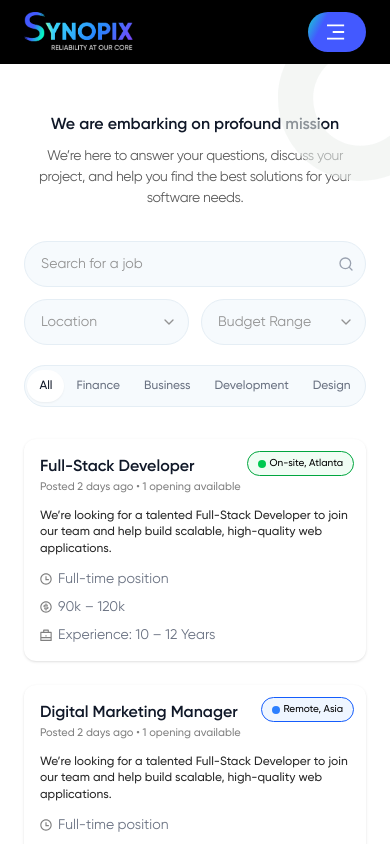
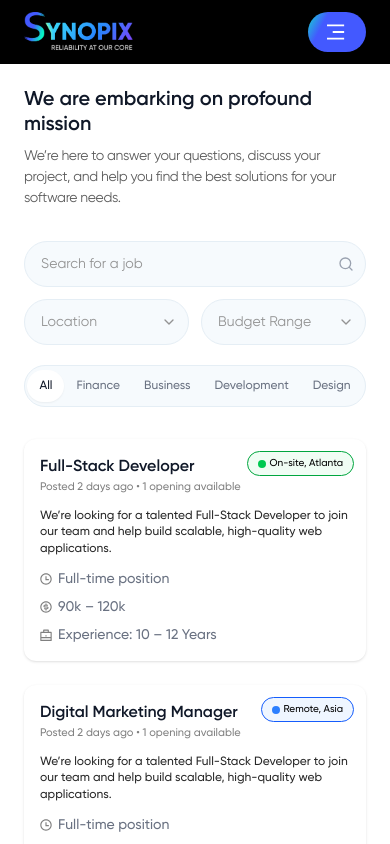
Before and after one commit to AjaySaini18/newWebsite, a React (Vite) app: page /careers in a window 390 px wide. Shown: the top 844 px of the page. Built offline with nearby package versions, Linux system fonts and the light colour scheme.

Commit message:
Team Page , Insight page Completed with responsiveness

```diff
--- a/src/components/JobCard.jsx
+++ b/src/components/JobCard.jsx
@@ -43,15 +43,15 @@ const JobCard = ({
 
       {/* Job Info */}
       <div className="flex flex-col sm:flex-row sm:flex-wrap gap-2 sm:gap-4 text-sm text-gray-500">
-        <span className="flex items-center gap-1.5">
+        <span className="flex items-center font-medium gap-1.5">
           <img src="/assets/fulltime.svg" alt="Full time" className="w-3 h-3" />
           {type}
         </span>
-        <span className="flex items-center gap-1.5">
+        <span className="flex items-center font-medium gap-1.5">
           <img src="/assets/dollar.svg" alt="Salary" className="w-3 h-3" />
           {salary}
         </span>
-        <span className="flex items-center gap-1.5">
+        <span className="flex items-center font-medium gap-1.5">
           <img src="/assets/experience.svg" alt="Experience" className="w-3 h-3" />
           Experience: {experience}
         </span>
--- a/src/components/JobsSection.jsx
+++ b/src/components/JobsSection.jsx
@@ -65,12 +65,12 @@ const JobsSection = () => {
   };
 
   return (
-    <section className="relative mt-16 bg-white py-12 px-6 md:px-12 lg:px-24 font-gilroy">
+    <section className="relative mt-16 bg-white py-6 lg:py-12 px-6 md:px-12 lg:px-24 font-gilroy">
       {/* Circle vector at top right */}
       <img
         src="/assets/Ellipse 2.svg"
         alt="circle"
-        className="absolute -mt-12 top-0 right-0 w-28 md:w-40 opacity-85 pointer-events-none"
+        className="hidden sm:block absolute -mt-12 top-0 right-0 w-28 md:w-40 opacity-85 pointer-events-none"
       />
 
       {/* Heading */}
@@ -81,14 +81,14 @@ const JobsSection = () => {
         viewport={{ once: true, amount: 0.3 }}
       >
         <motion.h2
-          className="sm:text-xl md:text-2xl lg:text-4xl font-semibold text-gray-900 leading-relaxed"
+          className="text-left md:text-center  text-xl md:text-2xl lg:text-4xl font-semibold text-gray-900 leading-tight"
           variants={fadeUp}
           custom={1}
         >
           We are embarking on profound mission
         </motion.h2>
         <motion.p
-          className="text-[#5C5C5C] text-sm lg:text-[15px] leading-normal tracking-tight max-w-lg  mx-auto md:mx-0 mt-2"
+          className="text-left md:text-center text-[#5C5C5C] text-sm lg:text-[15px] leading-normal tracking-tight max-w-lg  mx-auto md:mx-0 mt-2"
           variants={fadeUp}
           custom={2}
         >
--- a/src/components/TeamSection.jsx
+++ b/src/components/TeamSection.jsx
@@ -22,12 +22,12 @@ const TeamSection = () => {
     <section className="w-full bg-white py-16 px-6 md:px-12 lg:px-24 font-gilroy">
       {/* Heading */}
       <motion.div
-        className="text-center mb-10"
+        className="text-left  md:text-center mb-10"
         initial="hidden"
         whileInView="visible"
         viewport={{ once: true, amount: 0.3 }}
       >
-        <motion.h2 className="2xl:text-5xl text-2xl md:text-3xl lg:text-4xl font-bold mt-10 lg:mt-25 text-gray-900" variants={fadeUp}>
+        <motion.h2 className="text-left md:text-center 2xl:text-5xl text-2xl md:text-3xl lg:text-4xl font-bold mt-10 lg:mt-25 text-gray-900" variants={fadeUp}>
           Meet our great Team
         </motion.h2>
         <motion.p className="text-[#5C5C5C] mt-1 2xl:text-lg font-medium text-[14px] max-w-[600px] mx-auto" variants={fadeUp}>
@@ -66,7 +66,7 @@ const TeamSection = () => {
         whileInView={{ opacity: 1, y: 0, transition: { duration: 0.7 } }}
         viewport={{ once: true, amount: 0.3 }}
       >
-        <h3 className="text-4xl 2xl:max-w-[750px] max-w-[700px] font-medium text-[#282828] mb-4 leading-[1.2]">
+        <h3 className="text-3xl md:text-4xl 2xl:max-w-[750px] max-w-[700px] font-semibold text-[#282828] mb-6 leading-[1.2]">
           Be part of our outstanding team and help shape the future together.
         </h3>
         <button className="px-8 py-4 2xl:text-xl bg-[#4359FF] hover:bg-indigo-700 text-white rounded-md font-medium transition">
--- a/src/pages/InsightsPage.jsx
+++ b/src/pages/InsightsPage.jsx
@@ -8,14 +8,42 @@ import ContactCTA from '../components/ContactCTA'
 import FAQSection from '../components/FAQSection'
 
 
+
 const InsightsPage = () => {
+
+  const faqData = [
+    {
+      question: "Is AI development only for large enterprises, or can small businesses benefit as well?",
+      answer: "AI development can benefit businesses of all sizes. Small businesses can leverage AI to automate tasks, enhance customer experiences, and improve efficiency without requiring enterprise-level resources.",
+    },
+    {
+      question: "How much does it cost to develop an AI app?",
+      answer: "The cost varies based on complexity, features, and integrations. Small-scale AI solutions can be affordable, while enterprise-level applications may require larger investments.",
+    },
+    {
+      question: "What industries can benefit from AI development services?",
+      answer: "Industries like healthcare, finance, retail, logistics, real estate, manufacturing, and education can all benefit from AI applications.",
+    },
+    {
+      question: "How long does the AI development process typically take?",
+      answer: "Development timelines depend on project scope. Simple AI apps may take weeks, while more complex solutions could require several months.",
+    },
+    {
+      question: "How does AI ML matter to modern business?",
+      answer: "AI and ML help businesses make data-driven decisions, enhance customer personalization, reduce operational costs, and gain a competitive edge.",
+    },
+  ];
+
   return (
     <>
       <InsightsHero />
       <InsightsFeatureOne />
       <InsightsFeatureTwo />
       <InsightsFeatureThree />
-      <FAQSection/>
+      <FAQSection
+        heading="FAQs Related to AI Application Development"
+        faqs={faqData}
+      />
       <CTASection />
       <ContactCTA />
 
```
